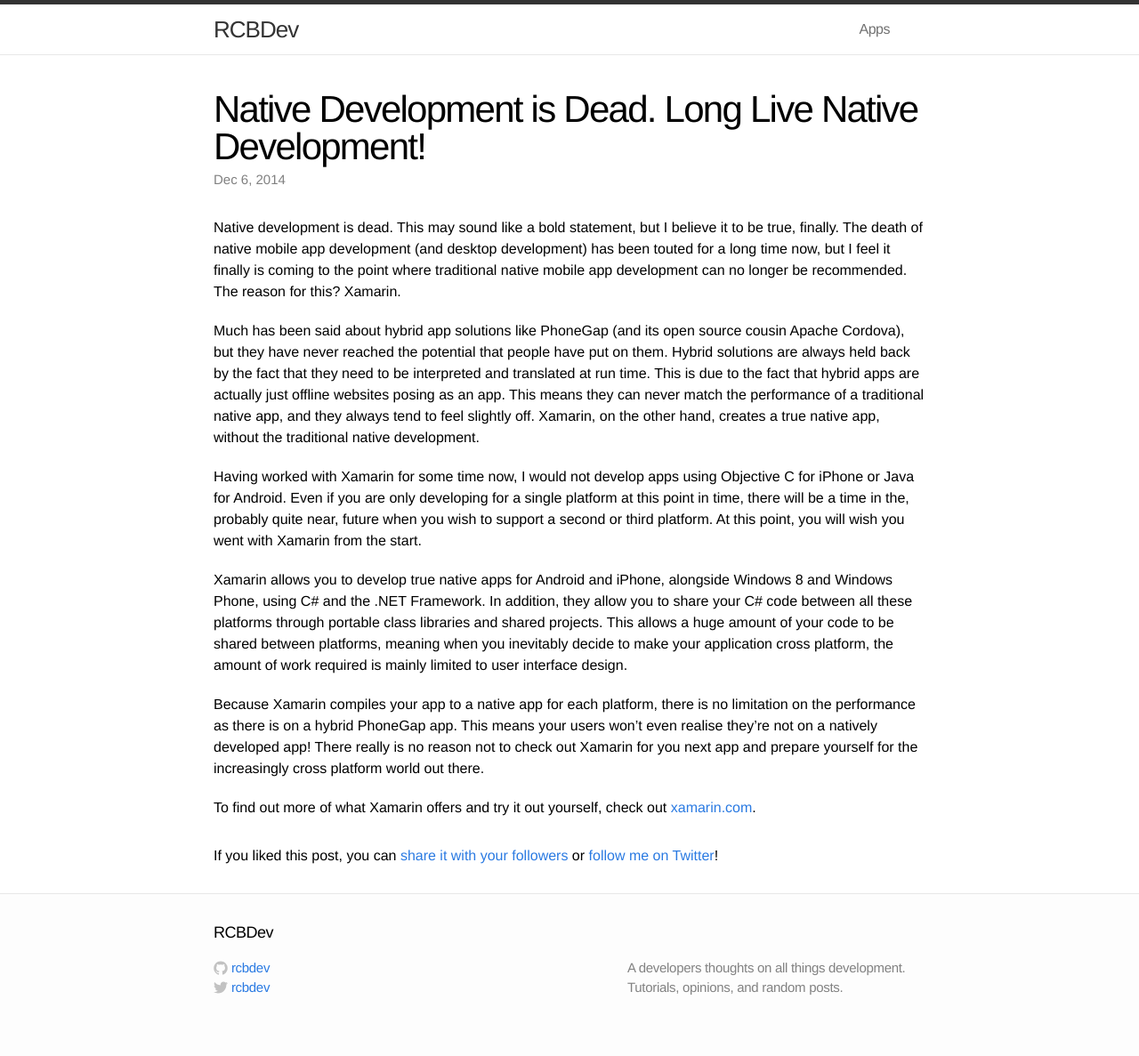
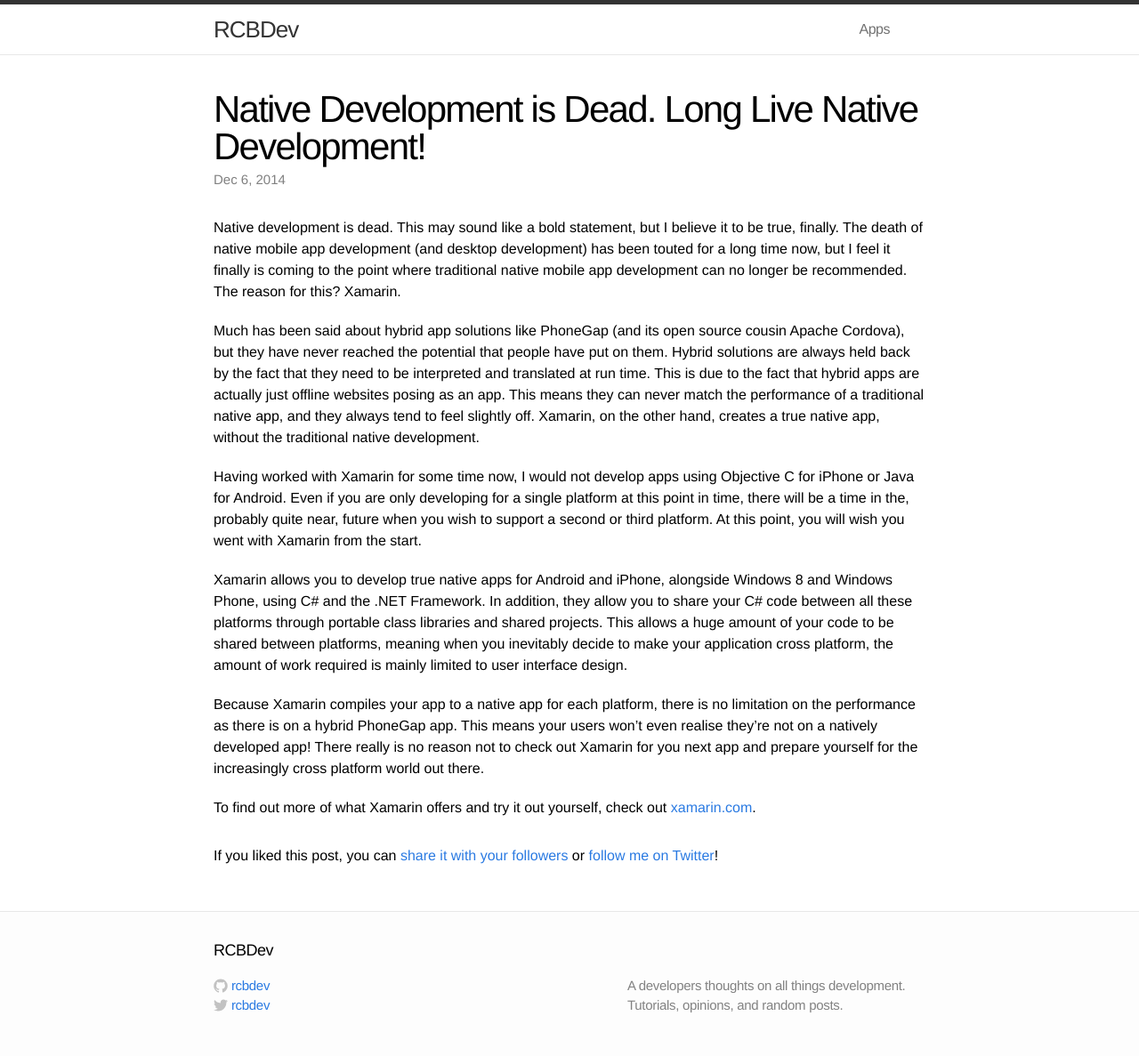
Before and after one commit to rcbdev/blog, a Jekyll site: the page built from _posts/2014-12-06-native-development-is-dead.md, in a window 1280 px wide. Shown: the whole page at 89% size. Built offline with Jekyll 4.4.1, drawn with Linux system fonts in a browser that asks for light colours; comment, search, counter and statistics services are not loaded.

Commit message:
Added margin above comments

```diff
--- a/css/main.css
+++ b/css/main.css
@@ -261,6 +261,8 @@
 
 .post pre.terminal code { background-color: #333; }
 
+#disqus_thread { margin-top: 20px; }
+
 /* Syntax highlighting styles */
 /* ----------------------------------------------------------*/
 .highlight  { background: #ffffff; }
```
